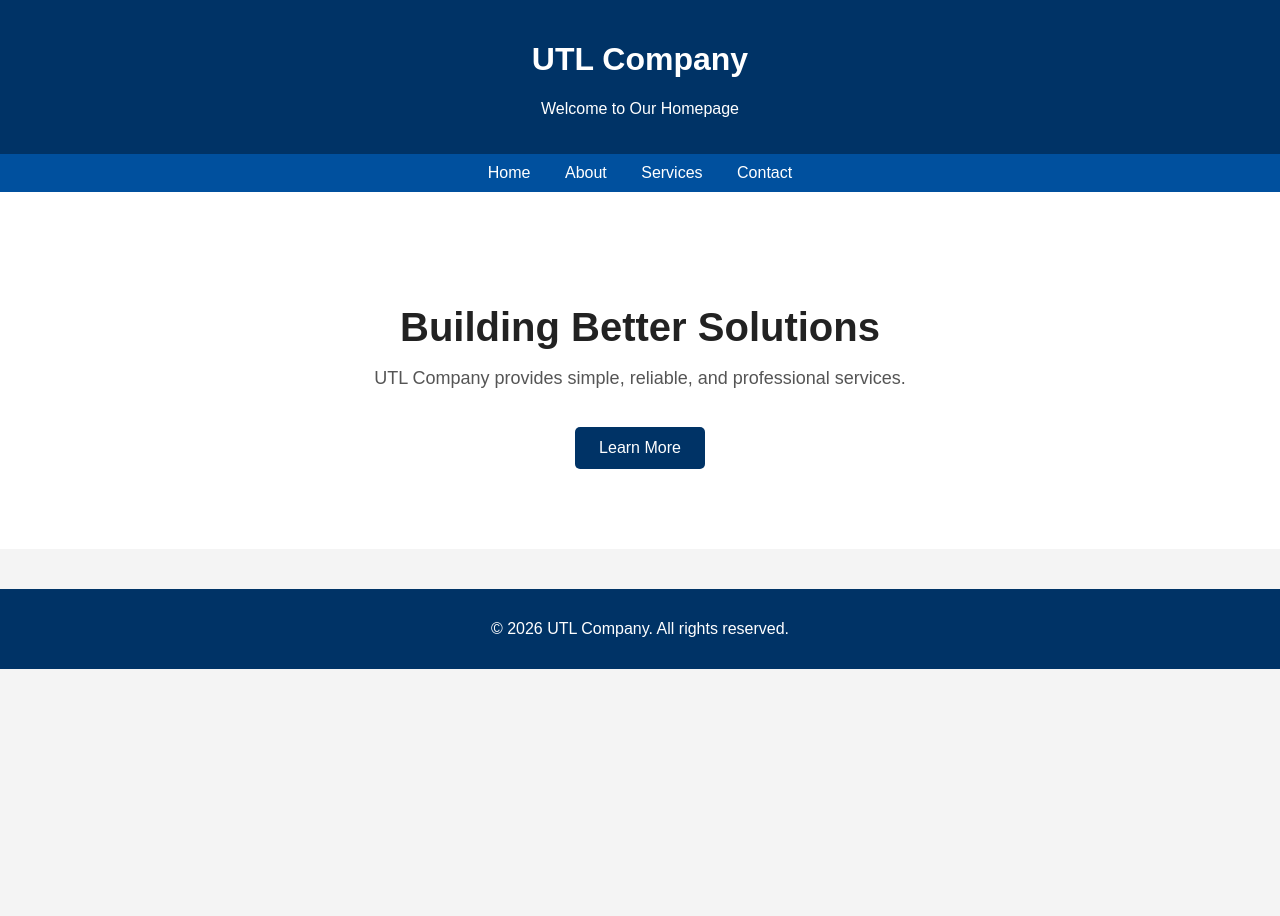
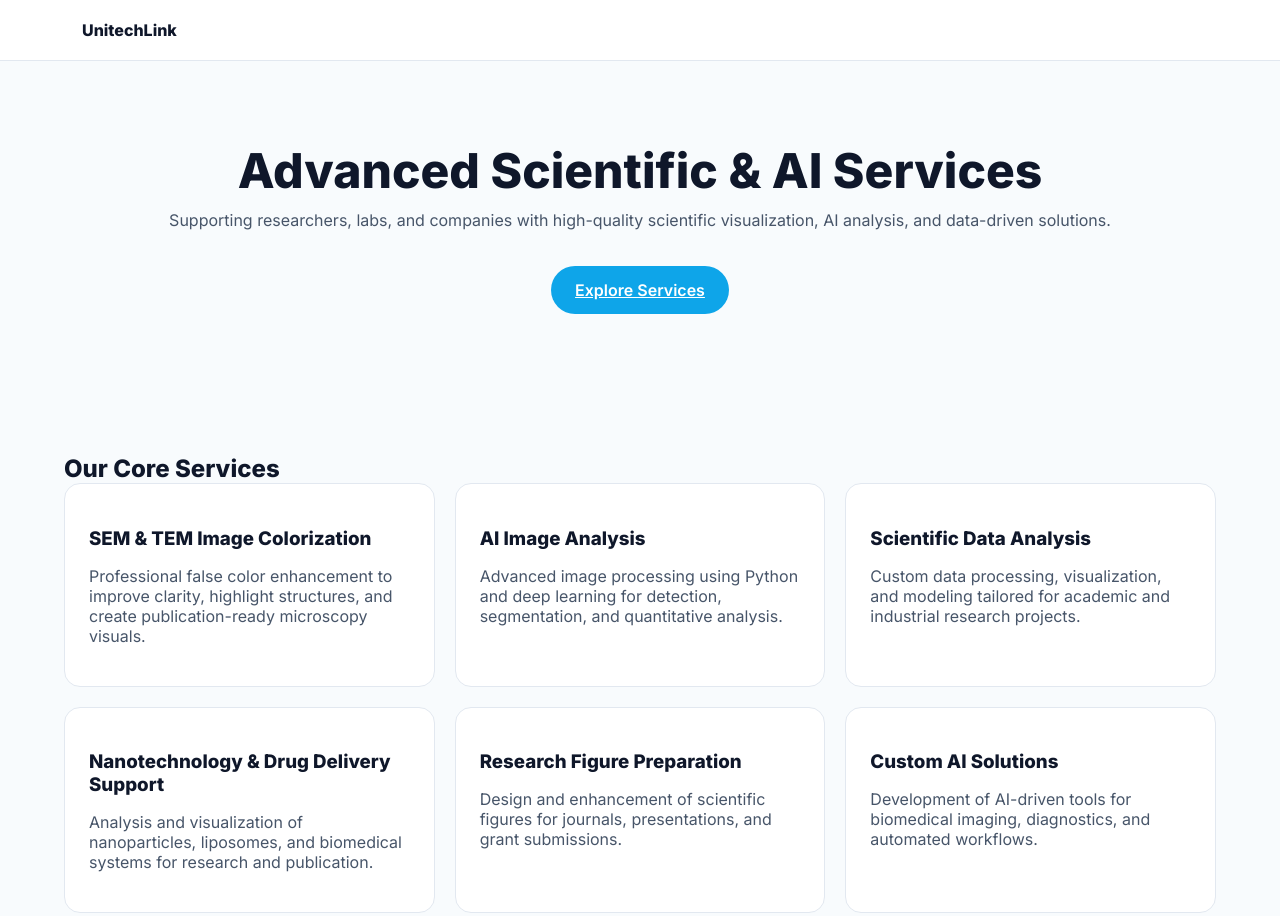
Before and after one commit to research-assistant-ai/research-assistant-ai.github.io, a plain HTML site: page index.html in a window 1280 px wide. Shown: the top 916 px of the page. Before the commit the page ends 800 px from the top, so only its background shows below. Drawn offline with Linux system fonts and the light colour scheme.

Commit message:
index.html

```diff
--- a/index.html
+++ b/index.html
@@ -1,95 +1,103 @@
 <!DOCTYPE html>
 <html lang="en">
 <head>
-  <meta charset="UTF-8" />
-  <meta name="viewport" content="width=device-width, initial-scale=1.0" />
-  <title>UTL Company</title>
-  <style>
-    body {
-      margin: 0;
-      font-family: Arial, sans-serif;
-      background-color: #f4f4f4;
-      color: #222;
-    }
-
-    header {
-      background-color: #003366;
-      color: white;
-      padding: 20px;
-      text-align: center;
-    }
-
-    nav {
-      background-color: #00509e;
-      text-align: center;
-      padding: 10px;
-    }
-
-    nav a {
-      color: white;
-      text-decoration: none;
-      margin: 0 15px;
-      font-size: 16px;
-    }
-
-    .hero {
-      text-align: center;
-      padding: 80px 20px;
-      background-color: white;
-    }
-
-    .hero h1 {
-      font-size: 40px;
-      margin-bottom: 10px;
-    }
-
-    .hero p {
-      font-size: 18px;
-      color: #555;
-    }
-
-    .btn {
-      display: inline-block;
-      margin-top: 20px;
-      padding: 12px 24px;
-      background-color: #003366;
-      color: white;
-      text-decoration: none;
-      border-radius: 5px;
-    }
-
-    footer {
-      background-color: #003366;
-      color: white;
-      text-align: center;
-      padding: 15px;
-      margin-top: 40px;
-    }
-  </style>
+<meta charset="UTF-8">
+<meta name="viewport" content="width=device-width, initial-scale=1.0">
+<title>UnitechLink | Scientific & AI Services</title>
+<meta name="description" content="UnitechLink provides advanced scientific services including SEM image colorization, AI image analysis, data processing, and research support for labs and researchers worldwide.">
+<link href="https://fonts.googleapis.com/css2?family=Inter:wght@400;600;800&display=swap" rel="stylesheet">
+<style>
+body{font-family:Inter;margin:0;background:#f8fbfd;color:#0f172a}
+.container{width:90%;max-width:1200px;margin:auto}
+h1,h2{margin:0}
+header{background:#fff;padding:20px;border-bottom:1px solid #e2e8f0}
+.hero{padding:80px 0;text-align:center}
+.hero h1{font-size:48px}
+.hero p{color:#475569;margin-top:10px}
+.btn{display:inline-block;margin-top:20px;padding:14px 24px;border-radius:999px;background:#0ea5e9;color:#fff;font-weight:600}
+.section{padding:60px 0}
+.grid{display:grid;grid-template-columns:repeat(3,1fr);gap:20px}
+.card{background:#fff;padding:24px;border-radius:16px;border:1px solid #e2e8f0}
+.card h3{margin-bottom:10px}
+.card p{color:#475569}
+.footer{padding:30px;text-align:center;border-top:1px solid #e2e8f0;color:#475569}
+@media(max-width:800px){.grid{grid-template-columns:1fr}}
+</style>
 </head>
 <body>
+<header>
+<div class="container"><strong>UnitechLink</strong></div>
+</header>
 
-  <header>
-    <h1>UTL Company</h1>
-    <p>Welcome to Our Homepage</p>
-  </header>
+<section class="hero">
+<div class="container">
+<h1>Advanced Scientific & AI Services</h1>
+<p>Supporting researchers, labs, and companies with high-quality scientific visualization, AI analysis, and data-driven solutions.</p>
+<a class="btn" href="https://unitechlink.com">Explore Services</a>
+</div>
+</section>
 
-  <nav>
-    <a href="#">Home</a>
-    <a href="#">About</a>
-    <a href="#">Services</a>
-    <a href="#">Contact</a>
-  </nav>
+<section class="section">
+<div class="container">
+<h2>Our Core Services</h2>
+<div class="grid">
 
-  <section class="hero">
-    <h1>Building Better Solutions</h1>
-    <p>UTL Company provides simple, reliable, and professional services.</p>
-    <a href="#" class="btn">Learn More</a>
-  </section>
+<div class="card">
+<h3>SEM & TEM Image Colorization</h3>
+<p>Professional false color enhancement to improve clarity, highlight structures, and create publication-ready microscopy visuals.</p>
+</div>
 
-  <footer>
-    <p>&copy; 2026 UTL Company. All rights reserved.</p>
-  </footer>
+<div class="card">
+<h3>AI Image Analysis</h3>
+<p>Advanced image processing using Python and deep learning for detection, segmentation, and quantitative analysis.</p>
+</div>
+
+<div class="card">
+<h3>Scientific Data Analysis</h3>
+<p>Custom data processing, visualization, and modeling tailored for academic and industrial research projects.</p>
+</div>
+
+<div class="card">
+<h3>Nanotechnology & Drug Delivery Support</h3>
+<p>Analysis and visualization of nanoparticles, liposomes, and biomedical systems for research and publication.</p>
+</div>
+
+<div class="card">
+<h3>Research Figure Preparation</h3>
+<p>Design and enhancement of scientific figures for journals, presentations, and grant submissions.</p>
+</div>
+
+<div class="card">
+<h3>Custom AI Solutions</h3>
+<p>Development of AI-driven tools for biomedical imaging, diagnostics, and automated workflows.</p>
+</div>
+
+</div>
+</div>
+</section>
+
+<section class="section">
+<div class="container">
+<h2>Why Choose UnitechLink</h2>
+<div class="grid">
+<div class="card"><h3>Research-Focused</h3><p>Built specifically for academic and scientific use cases.</p></div>
+<div class="card"><h3>Fast & Reliable</h3><p>Efficient workflows designed for researchers with deadlines.</p></div>
+<div class="card"><h3>High-Quality Output</h3><p>Publication-ready results with professional standards.</p></div>
+</div>
+</div>
+</section>
+
+<section class="section">
+<div class="container">
+<h2>Contact & Orders</h2>
+<p>Email: <a href="mailto:service@unitechlink.com">service@unitechlink.com</a></p>
+<a class="btn" href="https://unitechlink.com">Order Now</a>
+</div>
+</section>
+
+<div class="footer">
+© UnitechLink - Scientific Services for Researchers Worldwide
+</div>
 
 </body>
 </html>
```
